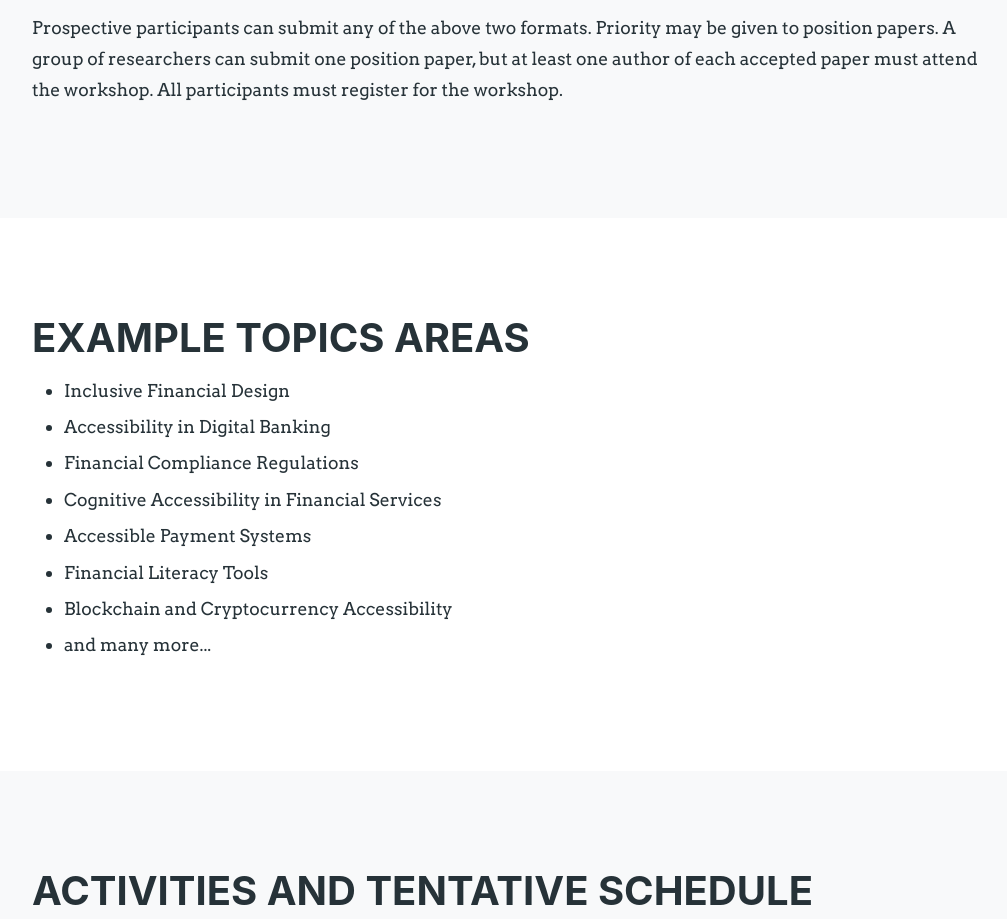
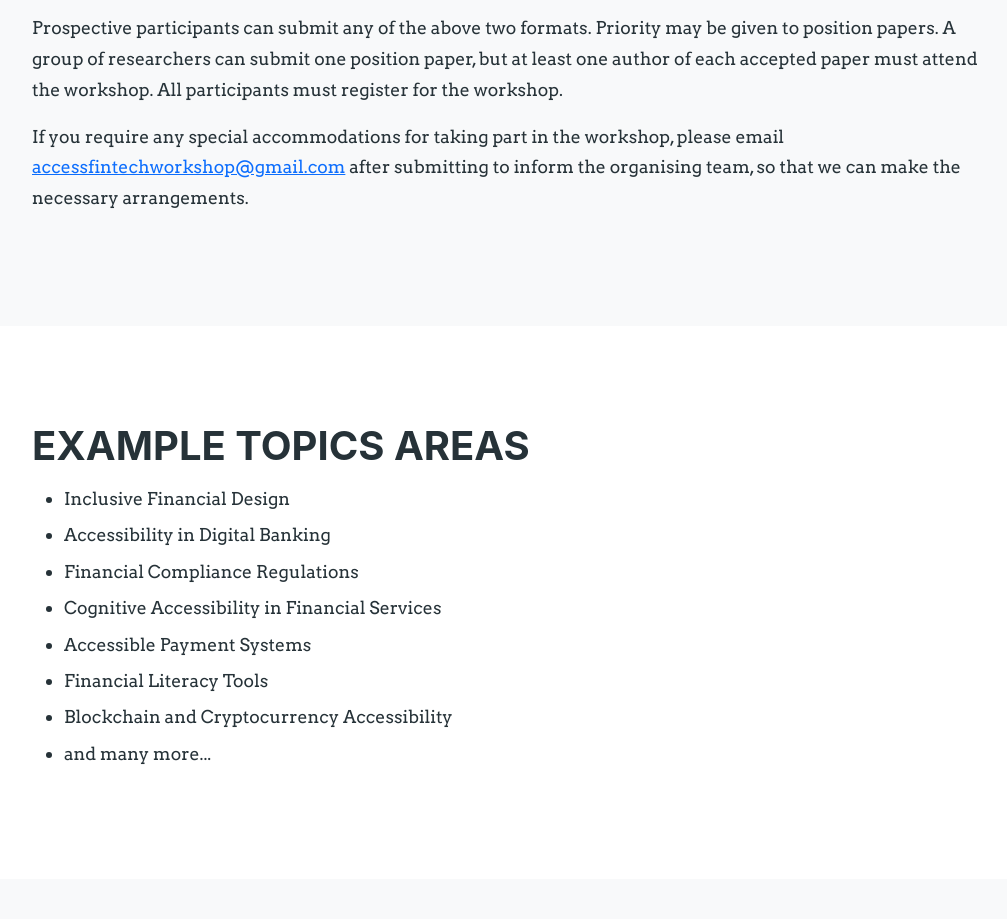
Before and after one commit to accessfintechworkshop/accessfintechworkshop.github.io, a plain HTML site: page index.html in a window 1280 px wide. Shown: the part 1364-2283 px from the top of the page, without its empty margins (120-1127 px from the left). Drawn offline with nearby package versions, Linux system fonts and the light colour scheme.

Commit message:
Add a note about special accommodations
As suggested by Kathryn and Celine, I've added a note for prospective participants asking them to contact the organisers to inform them of any required special accommodations.

```diff
--- a/index.html
+++ b/index.html
@@ -75,6 +75,7 @@
             <li><strong>Statement of Interest: </strong>if workshop space allows. <a href="https://docs.google.com/forms/d/e/1FAIpQLSeX4KzAa__Z0R8mndbrqDmnFkdAv50I-5aW9p1GE-_L5CTn-A/viewform?usp=sf_link">Submit your statement of interest through this web form</a>. You will be asked about your motivation and goals (up to 500 words); completed/ongoing work in related areas and intended contribution to the workshop (up to 500 words).</li>
         </ul>
         <p>Prospective participants can submit any of the above two formats. Priority may be given to position papers. A group of researchers can submit one position paper, but at least one author of each accepted paper must attend the workshop. All participants must register for the workshop.</p>
+        <p>If you require any special accommodations for taking part in the workshop, please email <a href="mailto:accessfintechworkshop@gmail.com">accessfintechworkshop@gmail.com</a> after submitting to inform the organising team, so that we can make the necessary arrangements.</p>
       </div>
     </div>
   </section>
```
